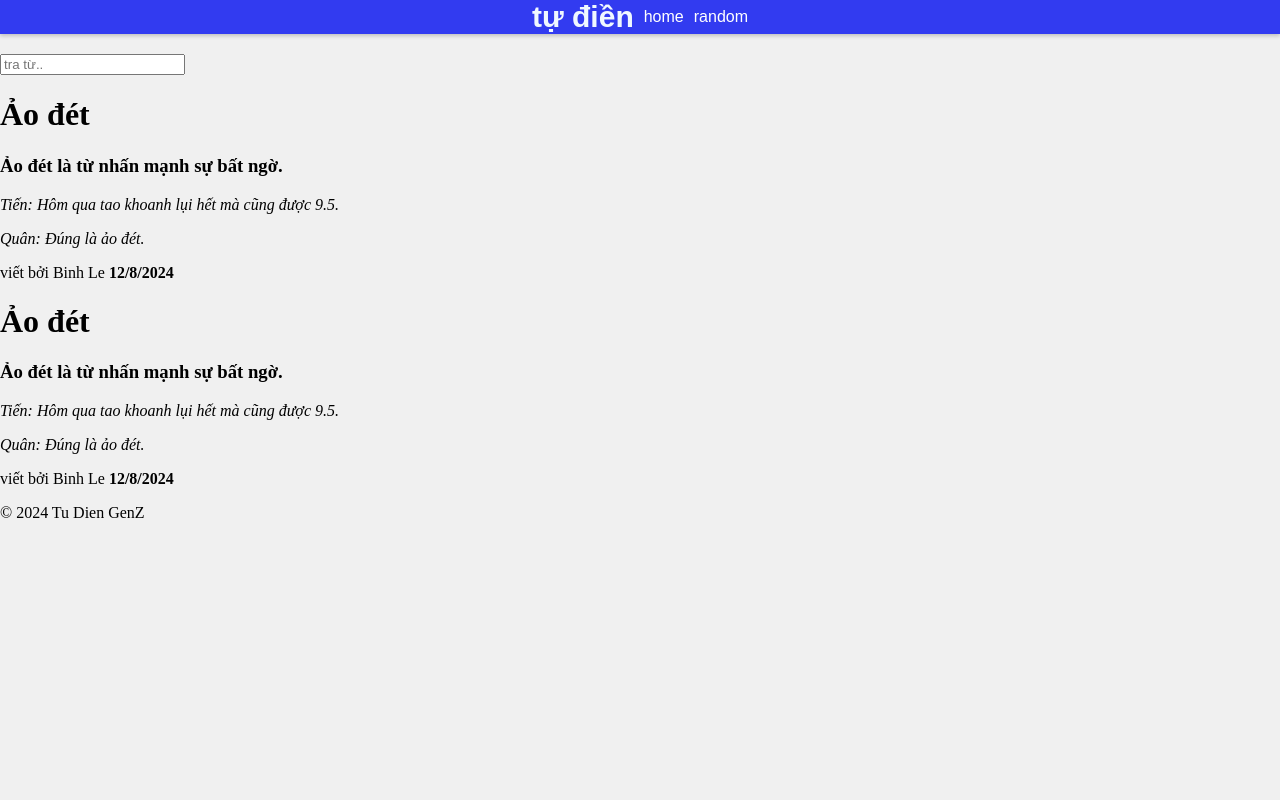
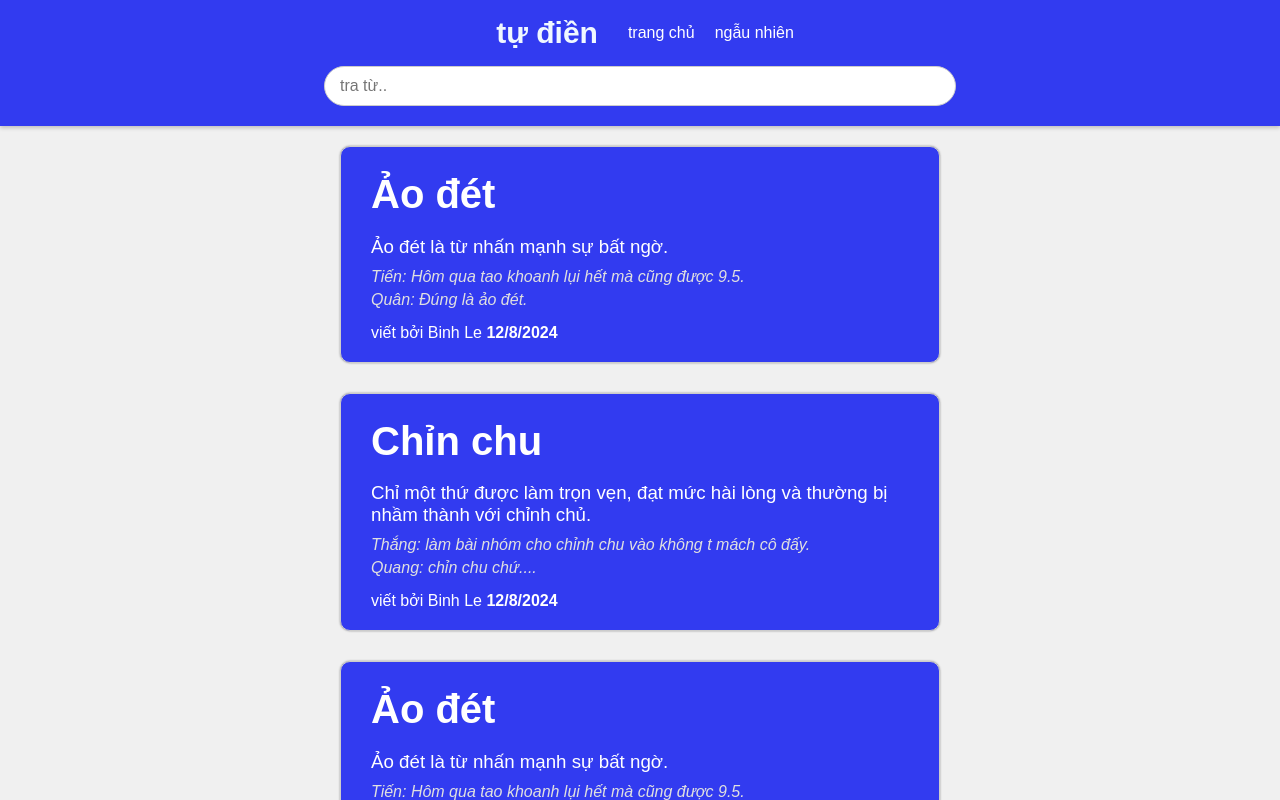
Before and after one commit to BinhL3/tu-dien-frontend, a React (Vite) app: page / in a window 1280 px wide. Shown: the top 800 px of the page. Built offline with nearby package versions, Linux system fonts and the light colour scheme.

Commit message:
updated front-end

```diff
--- a/src/App.jsx
+++ b/src/App.jsx
@@ -11,12 +11,22 @@ function App() {
     date: "12/8/2024"
   };
 
+  const word2 = {
+    title:"Chỉn chu",
+    definition:"Chỉ một thứ được làm trọn vẹn, đạt mức hài lòng và thường bị nhầm thành với chỉnh chủ.",
+    example:["Thắng: làm bài nhóm cho chỉnh chu vào không t mách cô đấy.", "Quang: chỉn chu chứ...."],
+    author: "Binh Le",
+    date: "12/8/2024"
+  };
+
   return (
     <div className="main-container">
       <Header/>
       <div className="flex-wrapper">
         <Word word={word}/>
+        <Word word={word2}/>
         <Word word={word}/>
+
         <Footer/>
       </div>
     </div>
--- a/src/Footer.jsx
+++ b/src/Footer.jsx
@@ -2,7 +2,7 @@ function Footer() {
     return(
         <div className="footer">
         <footer>
-            <p>&copy; {new Date().getFullYear()} Tu Dien GenZ</p>
+            <p>&copy; {new Date().getFullYear()} Binh Le</p>
         </footer>
         </div>
     )
--- a/src/Header.jsx
+++ b/src/Header.jsx
@@ -1,15 +1,16 @@
 function Header() {
-    return(
-        <div className="header">
+    return (
+        <header className="header">
             <nav>
                 <ul>
-                    <h1>tự điền</h1>
-                    <li> <a href="#">home</a></li>
-                    <li><a href="#">random</a></li>
+                    <li><h1>tự điền</h1></li>
+                    <li><a href="#">trang chủ</a></li>
+                    <li><a href="#">ngẫu nhiên</a></li>
                 </ul>
             </nav>
             <input className="search-bar" type="text" placeholder="tra từ.."/>
-        </div>
+        </header>
     )
 }
+
 export default Header;
--- a/src/Word.jsx
+++ b/src/Word.jsx
@@ -10,7 +10,7 @@ function Word({ word }) {
             {word.example.map((example, i) => (
                 <i key={i}><p>{example}</p></i>
             ))}
-            viết bởi {word.author} <b>{word.date}</b>
+            <p className="credits">viết bởi {word.author} <b>{word.date}</b></p>
         </div>
     );
 }
--- a/src/index.css
+++ b/src/index.css
@@ -4,29 +4,30 @@ body, .root {
   background-color: #f0f0f0;
 }
 
+.header {
+  background-color: #323bf0;
+  box-shadow: 0 2px 4px 0 rgba(0,0,0,.2);
+  margin-bottom: 20px;
+
+}
 nav {
   display: flex;
   align-items: center;
-  margin-bottom: 20px;
   justify-content: center;
-  padding: 0px; /* Increased padding */
-  background-color: #323bf0;
+  padding: 0px;
   width: 100%;
   box-sizing: border-box;
-  box-shadow: 0 2px 4px 0 rgba(0,0,0,.2);
 }
 
 nav ul {
   display: flex;
-  list-style: none;
+  list-style-type: none;
   padding: 0;
-  margin: 0;
   align-items: center;
 }
 
 nav ul li {
-  margin-right: 10px;
-  align-items: center;
+  margin: 0 10px;
 }
 
 nav ul li:last-child {
@@ -40,10 +41,16 @@ nav ul li a {
 }
 
 nav ul li a:hover {
-  color: #f0f0f0;
+  color: #ffd500;
   text-decoration: underline;
 }
 
+.footer {
+  font-family: Arial;
+  display: flex;
+  flex-direction: column;
+  align-items: center;
+}
 nav h1 {
   font-size: 30px;
   font-family: 'Arial';
@@ -74,12 +81,66 @@ a:hover {
   text-decoration: underline;
 }
 
-.Word h1 {
-  margin-top: 0px;
-  font-size: 20px;
-  font-family: 'Arial';
+.word h1 {
+  margin-top: 5px;
+  font-size: 40px;
+  margin-bottom: 5px;
 }
 
-.Word {
+.word h3 {
+  font-weight: normal;
+  margin-bottom: 0px;
+}
+
+.word {
+  color: white;
+  font-family: 'Arial';
   margin-bottom: 30px;
+  padding: 20px 30px;
+  border-radius: 10px;
+  border: 1px solid #ccc;
+  background-color: #323bf0;
+  box-shadow: 0 0 2px rgba(31, 31, 31, 0.5);
+  max-width: 600px;
+  width: 80%;
+  margin-left: auto;
+  margin-right: auto;
+  box-sizing: border-box;
 }
+
+.header {
+    display: flex;
+    flex-direction: column;
+    align-items: center;
+    width: 100%;
+    padding: 0 20px;
+    box-sizing: border-box;
+}
+
+.search-bar {
+  width: 90%;
+  max-width: 600px;
+  margin-bottom: 20px;
+  padding: 10px 15px;
+  border-radius: 25px;
+  border: 1px solid #ccc;
+  font-size: 16px;
+  outline: none;
+}
+
+.search-bar:focus {
+  border-color: #323bf0;
+  box-shadow: 0 0 5px rgba(50, 59, 240, 0.5);
+}
+
+.word i p {
+  display: block;
+  margin-top: 10px;
+  margin-bottom: -5px;
+  color:#e0e0e0;
+}
+
+.credits {
+  margin-top: 20px;
+  margin-bottom: 0px;
+}
```
